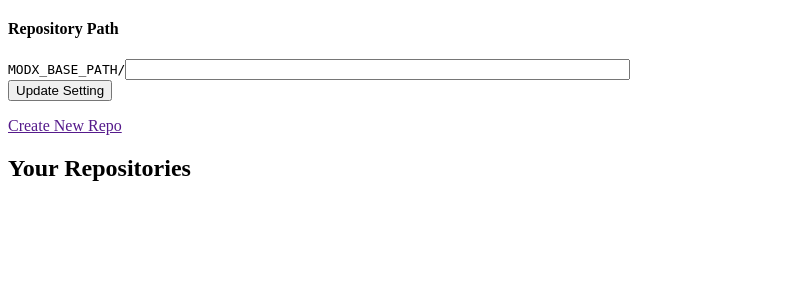
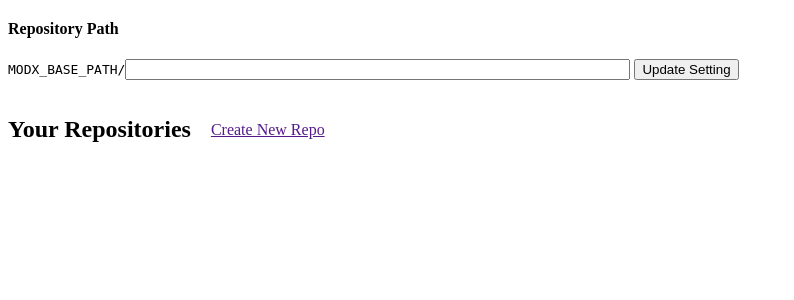
Before and after one commit to craftsmancoding/repoman, a PHP site: template views/page_index.php in a window 1280 px wide. Shown: the top 300 px of the page, without its empty margins (0-794 px from the left). Run offline with PHP 8.4, Linux system fonts and the light colour scheme; the template is opened without the code that fills it, so the values that code supplies are empty.

Commit message:
Update home format

```diff
--- a/views/page_index.php
+++ b/views/page_index.php
@@ -1,3 +1,15 @@
+<style>
+	.repo-wrapper a,
+	.repo-wrapper h2 {
+		float: left;
+	}
+	.repo-wrapper h2 {
+		margin-right: 20px;
+	}
+	.repo-wrapper a {
+		margin-top: 25px;
+	}
+</style>
 <form action="<?php print $this->getUrl('home'); ?>" method="post">
 
 	<h4 style="margin-top:20px;">Repository Path</h4>
@@ -5,13 +17,15 @@
     <div class="repoman_settings <?php print $class;?>">
         <?php print $msg; ?>
     	<code>MODX_BASE_PATH/</code><input type="text" name="repoman_dir" value="<?php print $this->modx->getOption('repoman.dir'); ?>" size="60"/>
+    	<input type="submit" class="repoman_button" value="Update Setting" />
     </div>
-	<input type="submit" class="repoman_button" value="Update Setting" />
+
 
 </form>
+<div class="repo-wrapper">
+	<h2 style="margin-top:20px;">Your Repositories</h2>
+	<a href="<?php print $this->getUrl('create'); ?>" class="repoman_button">Create New Repo</a>
+</div>
 
-<a href="<?php print $this->getUrl('create'); ?>" class="repoman_button">Create New Repo</a>
-
-<h2 style="margin-top:20px;">Your Repositories</h2>
 
 <?php print $repos; ?>
```
